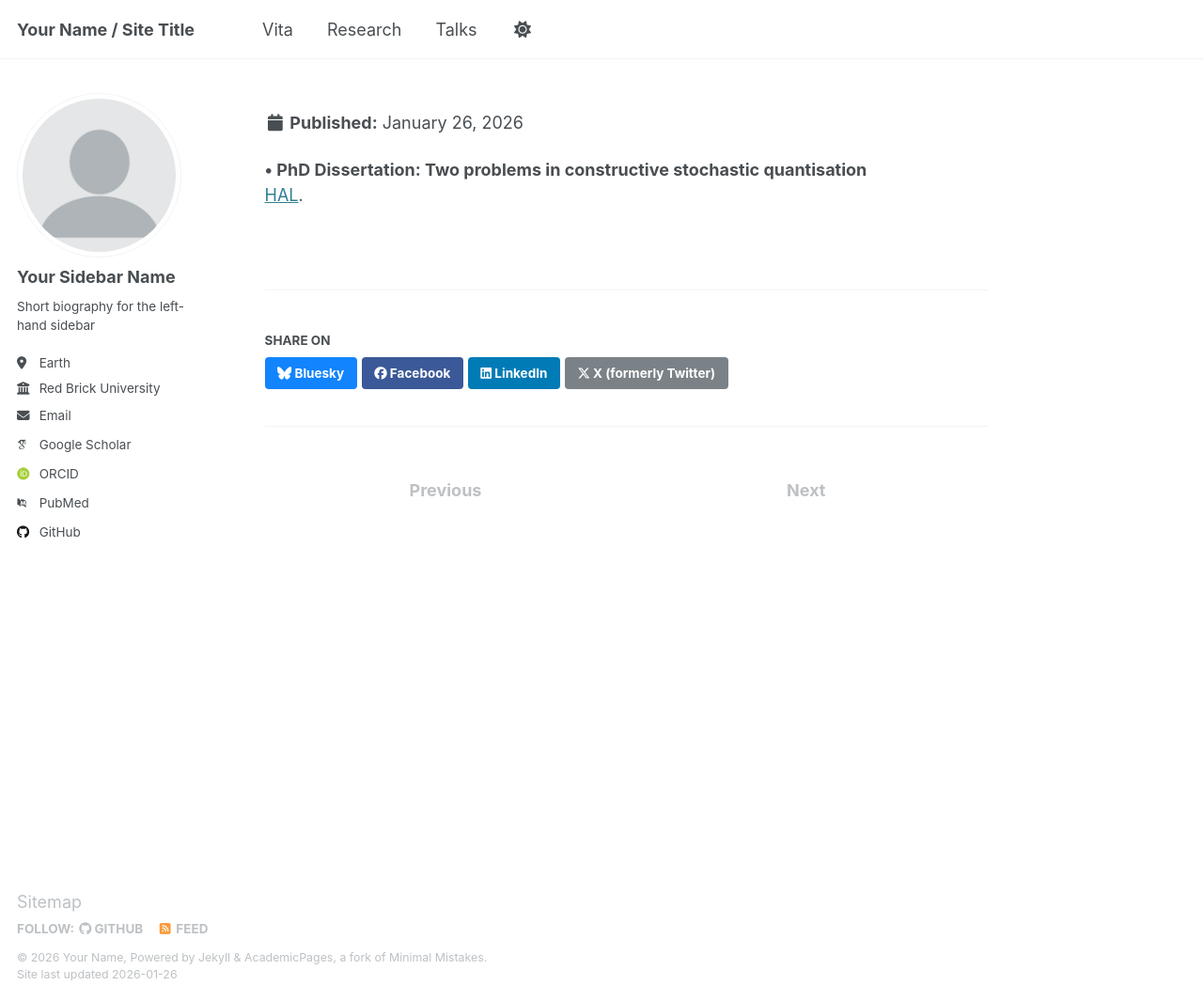
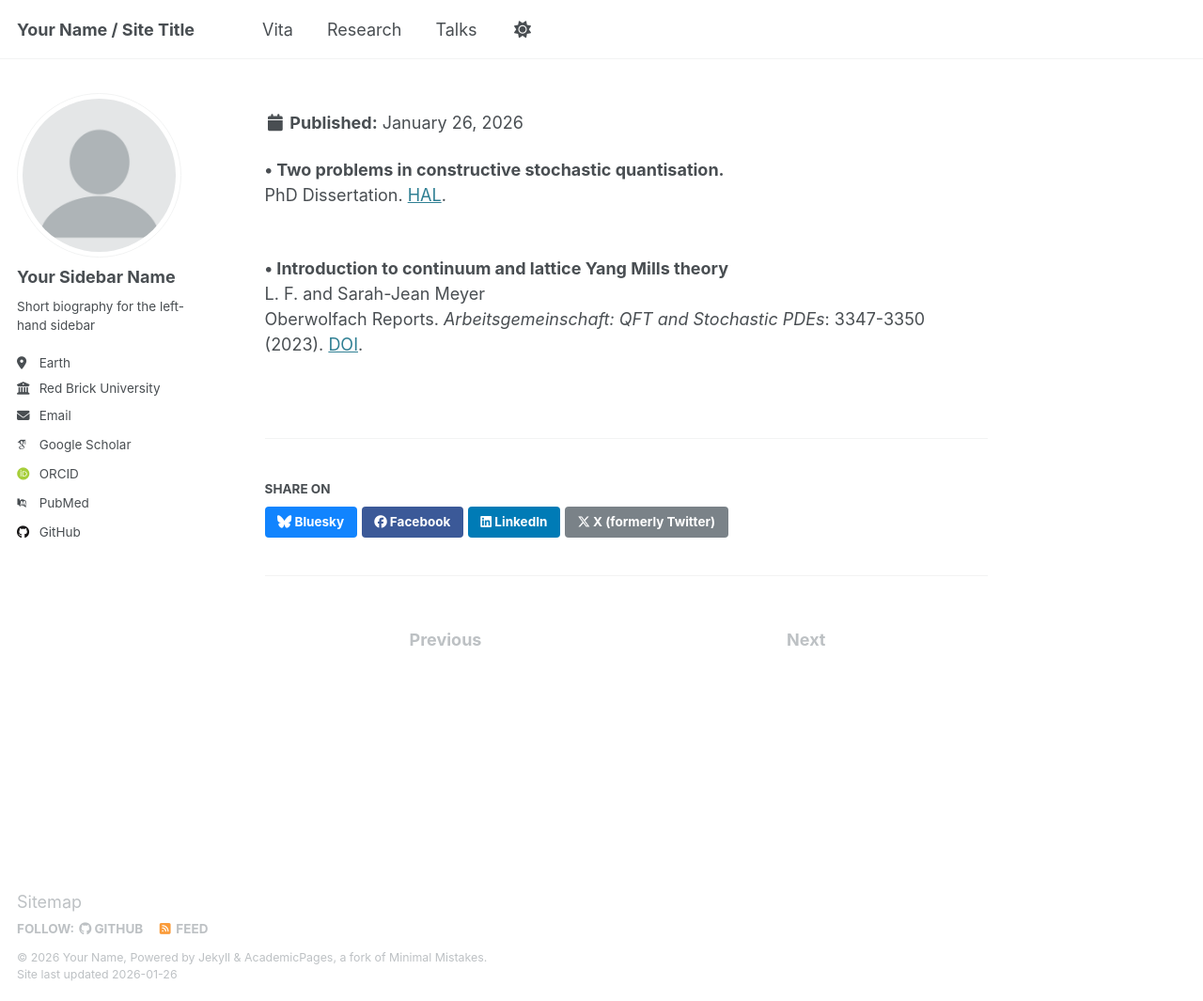
Before and after one commit to leonardferdinand/leonardferdinand.github.io, a Jekyll site: the page built from _publications/0AllOther.md, in a window 1280 px wide and 1065 px high. Shown: the whole window at 94% size. Built offline with Jekyll 4.4.1, drawn with Linux system fonts in a browser that asks for light colours; some web fonts are replaced.

Commit message:
Update 0AllOther.md

```diff
--- a/_publications/0AllOther.md
+++ b/_publications/0AllOther.md
@@ -7,4 +7,6 @@ category: other
 ---
 
 
- <b> &#8226; PhD Dissertation: Two problems in constructive stochastic quantisation</b><br><a href='https://theses.hal.science/tel-04735948v1' target='_blank'>HAL</a>.
+<b> &#8226; Two problems in constructive stochastic quantisation.</b><br>PhD Dissertation. <a href='https://theses.hal.science/tel-04735948v1' target='_blank'>HAL</a>.
+<p style="margin-bottom: 0.01em;"><br></p>
+<b> &#8226; Introduction to continuum and lattice Yang Mills theory</b><br>L. F. and Sarah-Jean Meyer<br>Oberwolfach Reports. <em>Arbeitsgemeinschaft: QFT and Stochastic PDEs</em>: 3347-3350 (2023). <a href='https://publications.mfo.de/handle/mfo/4106' target='_blank'>DOI</a>.
```
